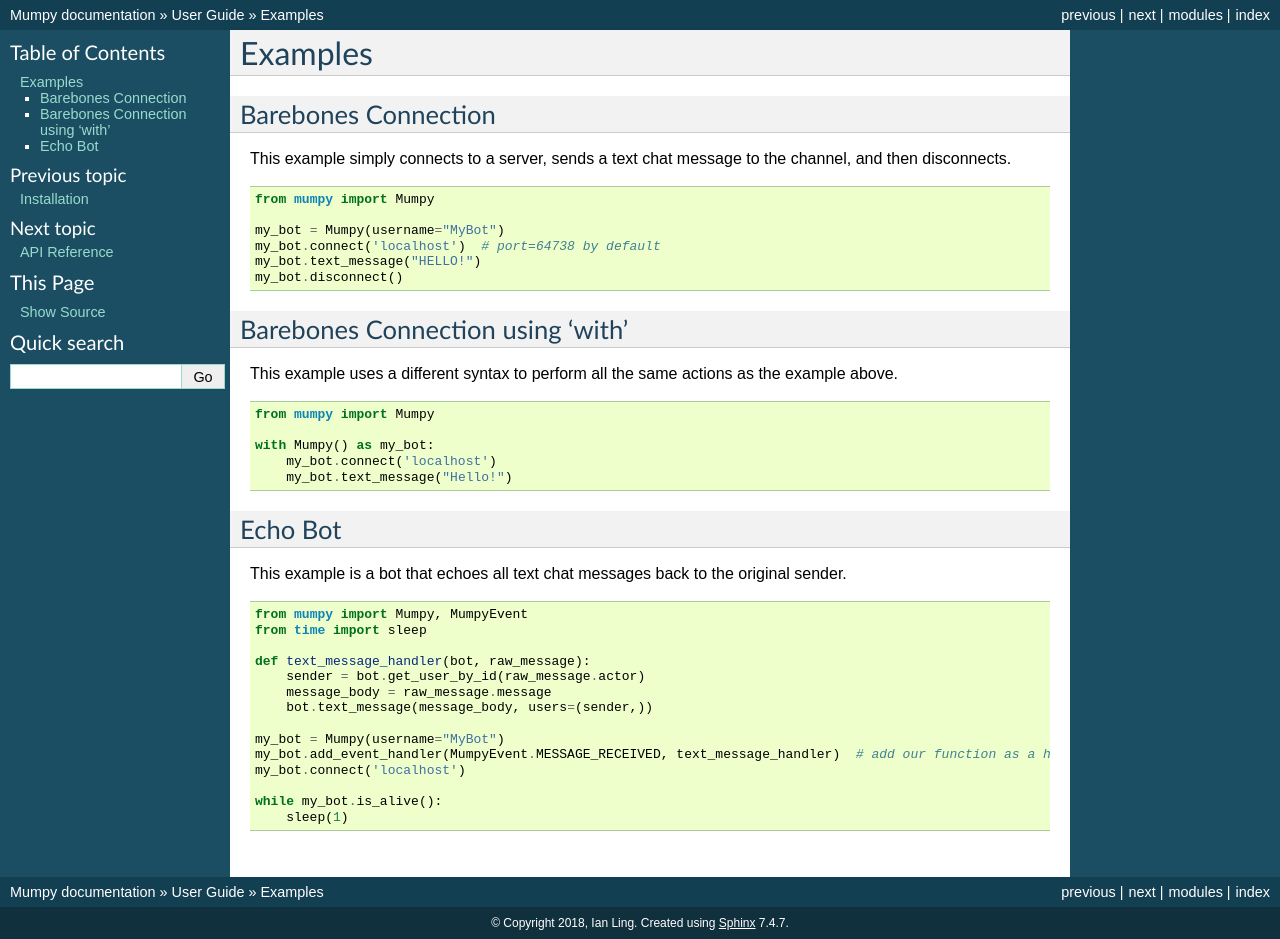
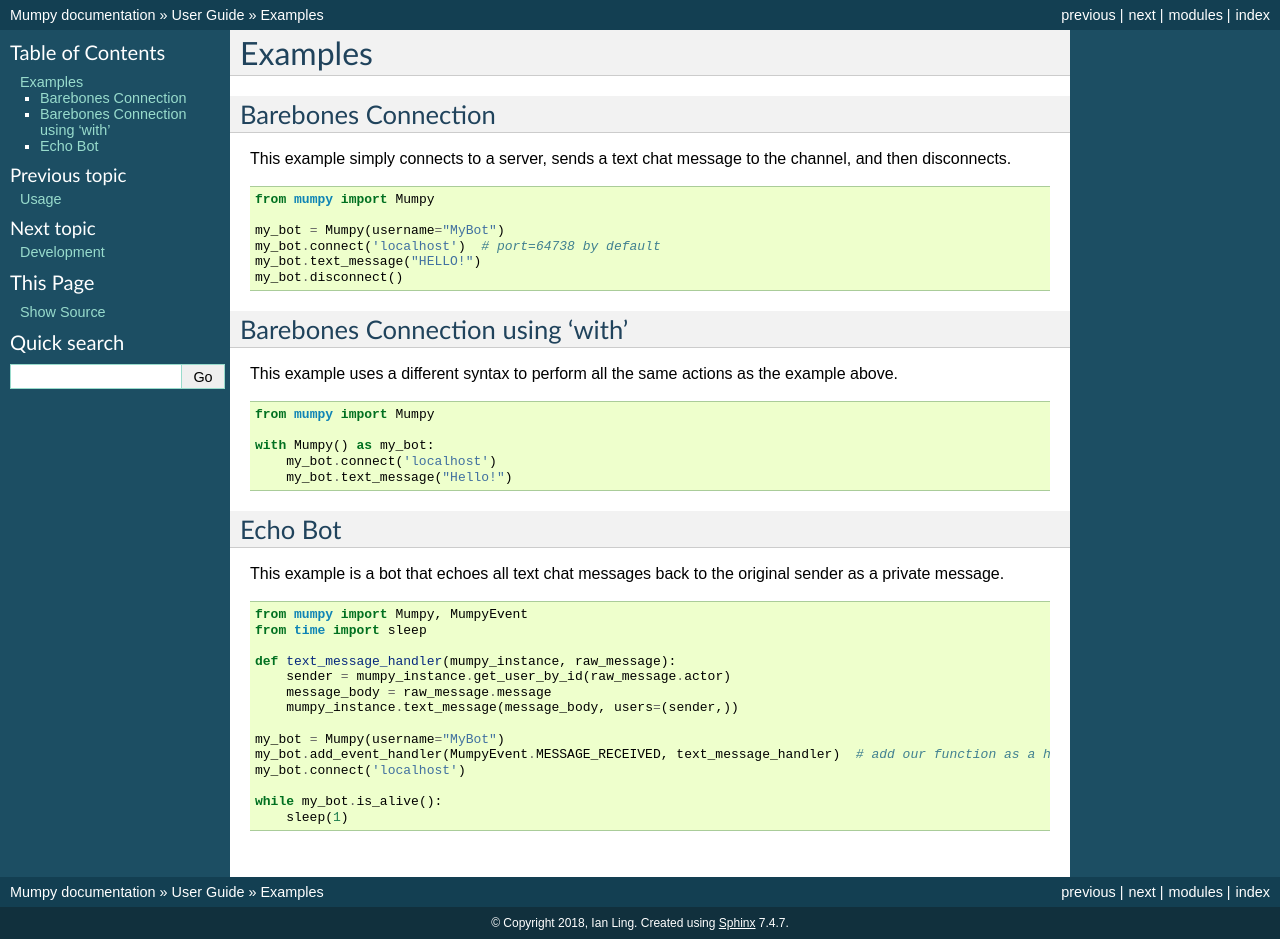
Before and after one commit to ianling/mumpy, a Sphinx documentation site: the page built from docs/guide/examples.rst, in a window 1280 px wide. Built offline with Sphinx 7.4.7, drawn with Linux system fonts in a browser that asks for light colours.

Commit message:
Update docs

```diff
--- a/docs/guide/examples.rst
+++ b/docs/guide/examples.rst
@@ -31,17 +31,17 @@ This example uses a different syntax to perform all the same actions as the exam
 Echo Bot
 --------
 
-This example is a bot that echoes all text chat messages back to the original sender.
+This example is a bot that echoes all text chat messages back to the original sender as a private message.
 
 .. code:: python
 
     from mumpy import Mumpy, MumpyEvent
     from time import sleep
 
-    def text_message_handler(bot, raw_message):
-        sender = bot.get_user_by_id(raw_message.actor)
+    def text_message_handler(mumpy_instance, raw_message):
+        sender = mumpy_instance.get_user_by_id(raw_message.actor)
         message_body = raw_message.message
-        bot.text_message(message_body, users=(sender,))
+        mumpy_instance.text_message(message_body, users=(sender,))
 
     my_bot = Mumpy(username="MyBot")
     my_bot.add_event_handler(MumpyEvent.MESSAGE_RECEIVED, text_message_handler)  # add our function as a handler for MESSAGE_RECEIVED events
--- a/docs/guide/index.rst
+++ b/docs/guide/index.rst
@@ -5,6 +5,8 @@ User Guide
    :maxdepth: 2
 
    installation
+   usage
    examples
+   development
 
 This section contains information about installing and using Mumpy.
--- a/docs/index.rst
+++ b/docs/index.rst
@@ -7,10 +7,6 @@ Welcome to Mumpy's documentation!
    guide/index
    modules/index
 
-Test text. :class:`~mumpy.constants.MumpyEvent` link
-
-
-
 Indices and tables
 ==================
 
--- a/docs/modules/MumpyEvent.rst
+++ b/docs/modules/MumpyEvent.rst
@@ -1,5 +1,5 @@
 MumpyEvent Enum
-==============
+===============
 
 .. module:: mumpy.constants
 
--- a/docs/modules/index.rst
+++ b/docs/modules/index.rst
@@ -1,3 +1,5 @@
+.. _api_reference:
+
 API Reference
 =============
 
--- a/setup.py
+++ b/setup.py
@@ -1,7 +1,7 @@
 from setuptools import setup, find_packages
 
 setup(name='Mumpy',
-      version='1.0b',
+      version='1.0',
       description='Mumble Client Framework',
       author='Ian Ling',
       include_package_data=True,
```
Also changed, not shown: README.md (+1 -0 lines), docs/guide/development.rst (added, +11 -0 lines), docs/guide/usage.rst (added, +35 -0 lines).
